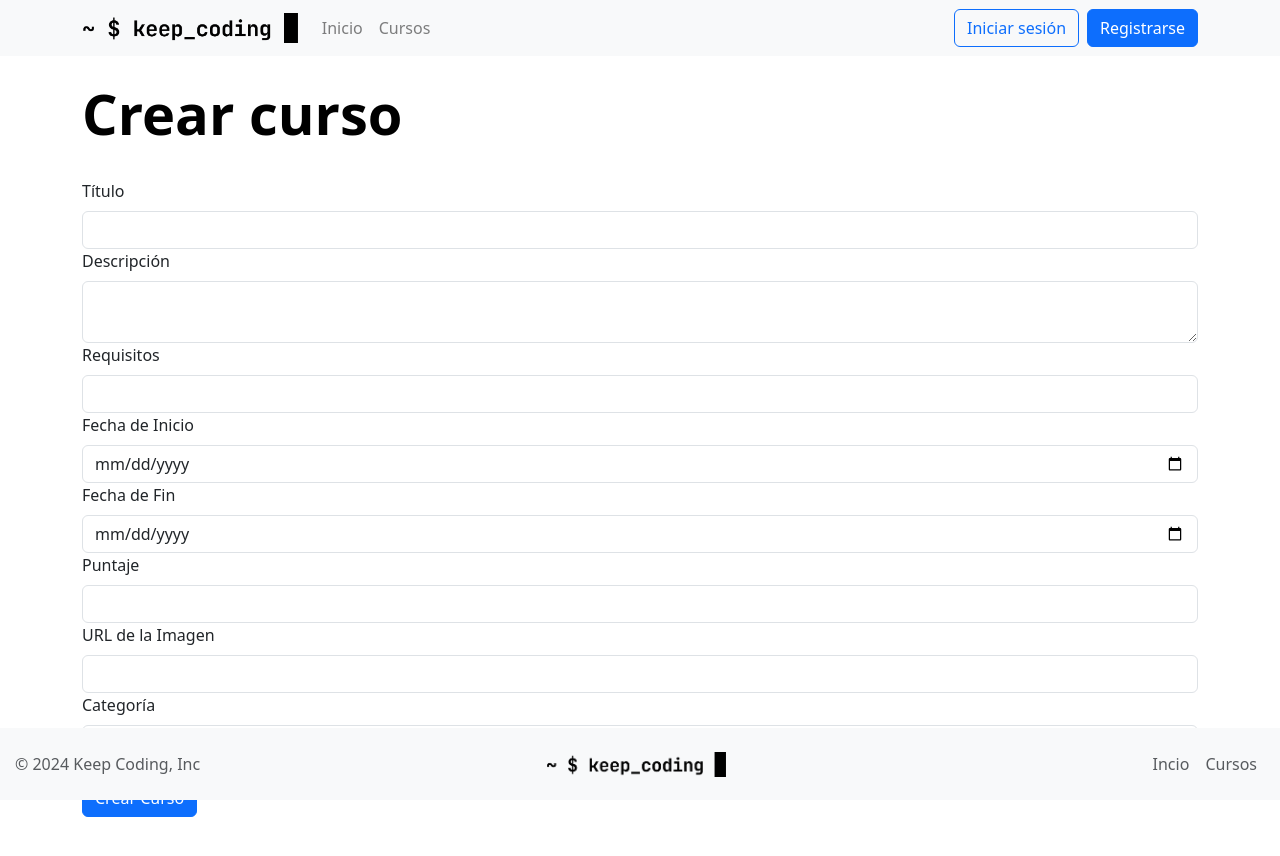
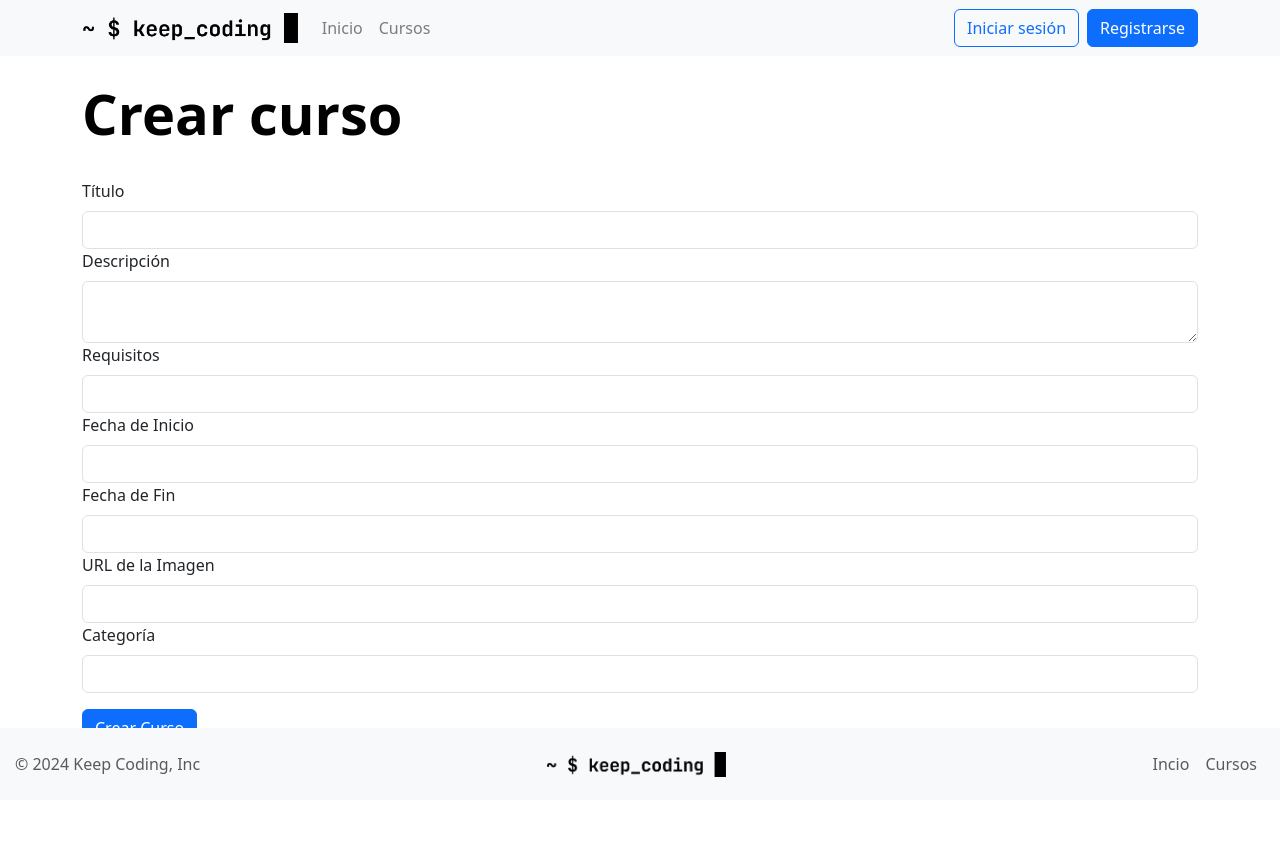
Before and after one commit to joaquincorradi/courses_platform_proj, a React (Vite) app in the folder frontend/: page /createcourse in a window 1280 px wide. Shown: the top 856 px of the page. Built offline with nearby package versions, Linux system fonts and the light colour scheme.

Commit message:
Se elimino rating

```diff
--- a/frontend/src/App.tsx
+++ b/frontend/src/App.tsx
@@ -22,7 +22,7 @@ function App() {
         <Route path="/mycourses" element={<MyCourses />} />
         <Route path="/dashboard" element={<Dashboard />} />
         <Route path="/editcourse/:id" element={<EditCourse />} />
-        <Route path="/createcourse" element={<CreateCourse />} />
+        <Route path="/createcourse" element={<CreateCourse />} />"
         <Route path="*" element={<h1>Not Found</h1>} />
       </Routes>
     </Router>
--- a/frontend/src/components/AdminCourseCard/index.tsx
+++ b/frontend/src/components/AdminCourseCard/index.tsx
@@ -1,7 +1,6 @@
 import Card from "react-bootstrap/Card";
 import Button from "react-bootstrap/Button";
 import Badge from "react-bootstrap/Badge";
-import ReactStars from "react-stars";
 import { useNavigate } from "react-router-dom";
 import "./adminCourseCard.css"; // Asegúrate de tener un archivo CSS para estilos específicos
 
@@ -21,7 +20,6 @@ function AdminCourseCard({
   title,
   description,
   requirements,
-  rating,
   courseImage,
   category,
   onDelete,
@@ -45,16 +43,6 @@ function AdminCourseCard({
         <Card.Title>{title}</Card.Title>
         <Card.Text>{description}</Card.Text>
         <Card.Text>Requisitos: {requirements}</Card.Text>
-        <Card.Text>
-          <ReactStars
-            count={5}
-            value={rating}
-            size={24}
-            edit={false}
-            half={true}
-            color2={"#ffd700"}
-          />
-        </Card.Text>
         <Card.Text>{categories}</Card.Text>
         <div className="admin-course-buttons d-flex justify-content-between">
           <Button
--- a/frontend/src/components/CourseCard/index.tsx
+++ b/frontend/src/components/CourseCard/index.tsx
@@ -3,7 +3,6 @@ import Button from "react-bootstrap/Button";
 import Card from "react-bootstrap/Card";
 import Toast from "react-bootstrap/Toast";
 import Badge from "react-bootstrap/Badge";
-import ReactStars from "react-stars";
 import axios from "axios";
 import Cookies from "js-cookie";
 import "./courseCard.css";
@@ -13,7 +12,6 @@ interface CourseCardProps {
   title: string;
   description: string;
   requirements: string;
-  rating?: number;
   courseImage: string;
   category: string;
 }
@@ -23,7 +21,6 @@ function CourseCard({
   title,
   description,
   requirements,
-  rating,
   courseImage,
   category,
 }: CourseCardProps) {
@@ -83,16 +80,6 @@ function CourseCard({
           <Card.Title>{title}</Card.Title>
           <Card.Text>{description}</Card.Text>
           <Card.Text>Requisitos: {requirements}</Card.Text>
-          <Card.Text>
-            <ReactStars
-              count={5}
-              value={rating}
-              size={24}
-              edit={false}
-              half={true}
-              color2={"#ffd700"}
-            />
-          </Card.Text>
           <Card.Text>{categories}</Card.Text>
           <Button
             variant="primary"
--- /dev/null
+++ b/frontend/src/pages/CoursePage/index.tsx
@@ -0,0 +1,5 @@
+function CoursePage() {
+  return;
+}
+
+export default CoursePage;
--- a/frontend/src/pages/Courses/index.tsx
+++ b/frontend/src/pages/Courses/index.tsx
@@ -18,7 +18,6 @@ interface Course {
   title: string;
   description: string;
   requirements: string;
-  rating: number;
   course_image: string;
   category: string;
 }
@@ -140,7 +139,6 @@ function Courses() {
                 title={course.title}
                 description={course.description}
                 requirements={course.requirements}
-                rating={course.rating}
                 courseImage={course.course_image}
                 category={course.category}
               />
--- a/frontend/src/pages/CreateCourse/index.tsx
+++ b/frontend/src/pages/CreateCourse/index.tsx
@@ -16,7 +16,6 @@ function CreateCourse() {
   const [requirements, setRequirements] = useState("");
   const [startDate, setStartDate] = useState("");
   const [endDate, setEndDate] = useState("");
-  const [rating, setRating] = useState("");
   const [courseImage, setCourseImage] = useState("");
   const [category, setCategory] = useState("");
   const [showToast, setShowToast] = useState(false);
@@ -34,7 +33,6 @@ function CreateCourse() {
         requirements,
         start_date: startDate,
         end_date: endDate,
-        rating: parseFloat(rating as string), // Convertir string a float
         course_image: courseImage,
         category,
       })
@@ -85,7 +83,7 @@ function CreateCourse() {
         <Form.Group controlId="startDate">
           <Form.Label>Fecha de Inicio</Form.Label>
           <Form.Control
-            type="date"
+            type="text"
             value={startDate}
             onChange={(e) => setStartDate(e.target.value)}
             required
@@ -94,18 +92,9 @@ function CreateCourse() {
         <Form.Group controlId="endDate">
           <Form.Label>Fecha de Fin</Form.Label>
           <Form.Control
-            type="date"
+            type="text"
             value={endDate}
             onChange={(e) => setEndDate(e.target.value)}
-            required
-          />
-        </Form.Group>
-        <Form.Group controlId="rating">
-          <Form.Label>Puntaje</Form.Label>
-          <Form.Control
-            type="number"
-            value={rating}
-            onChange={(e) => setRating(e.target.value)}
             required
           />
         </Form.Group>
--- a/frontend/src/pages/EditCourse/index.tsx
+++ b/frontend/src/pages/EditCourse/index.tsx
@@ -17,7 +17,6 @@ function EditCourse() {
   const [requirements, setRequirements] = useState("");
   const [startDate, setStartDate] = useState("");
   const [endDate, setEndDate] = useState("");
-  const [rating, setRating] = useState("");
   const [courseImage, setCourseImage] = useState("");
   const [category, setCategory] = useState("");
   const [showToast, setShowToast] = useState(false);
@@ -34,7 +33,6 @@ function EditCourse() {
         setRequirements(course.requirements);
         setStartDate(course.start_date);
         setEndDate(course.end_date);
-        setRating(course.rating);
         setCourseImage(course.course_image);
         setCategory(course.category);
       })
@@ -55,7 +53,6 @@ function EditCourse() {
         requirements,
         start_date: startDate,
         end_date: endDate,
-        rating,
         course_image: courseImage,
         category,
       })
@@ -121,15 +118,6 @@ function EditCourse() {
             required
           />
         </Form.Group>
-        <Form.Group controlId="rating">
-          <Form.Label>Puntaje</Form.Label>
-          <Form.Control
-            type="number"
-            value={rating}
-            onChange={(e) => setRating(e.target.value)}
-            required
-          />
-        </Form.Group>
         <Form.Group controlId="courseImage">
           <Form.Label>URL de la Imagen</Form.Label>
           <Form.Control
--- a/frontend/src/pages/MyCourses/index.tsx
+++ b/frontend/src/pages/MyCourses/index.tsx
@@ -16,7 +16,6 @@ interface Course {
   title: string;
   description: string;
   requirements: string;
-  rating: number;
   course_image: string;
   category: string;
 }
@@ -30,7 +29,7 @@ function MyCourses() {
   useEffect(() => {
     if (token) {
       axios
-        .post("http://localhost:8080/users_courses", { token })
+        .post("http://localhost:8080/my_courses", { token })
         .then((response) => {
           setCourses(response.data.courses);
         })
@@ -65,7 +64,6 @@ function MyCourses() {
                 title={course.title}
                 description={course.description}
                 requirements={course.requirements}
-                rating={course.rating}
                 courseImage={course.course_image}
                 category={course.category}
               />
```
Also changed, not shown: frontend/src/pages/CoursePage/coursePage.css (added), 1 other file (tests, documents, lock files or other folders).
